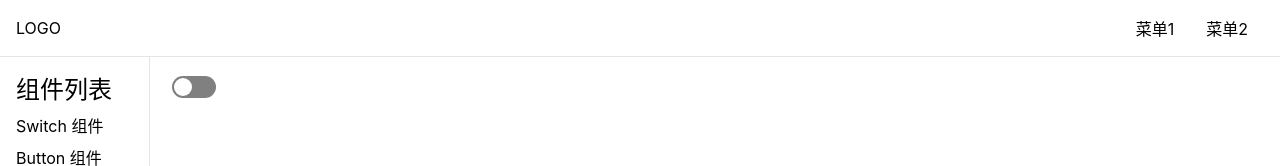
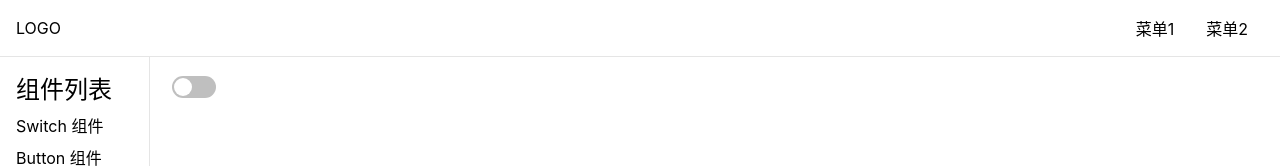
Before and after one commit to YingJiangHui/lemon-ui, a Vue app: page /#/doc/switch in a window 1280 px wide. Shown: the top 166 px of the page. Built offline with nearby package versions, Linux system fonts and the light colour scheme; the HTML template or start-up script is replaced by a standard one.

Commit message:
Button组件支持属性绑定

```diff
--- a/src/components/ButtonDemo.vue
+++ b/src/components/ButtonDemo.vue
@@ -1,11 +1,22 @@
 <template>
 <div>
-    Button
+    <Button size='small' @click="onClick" @focus="onClick" @mouseenter="onClick">按钮</Button>
 </div>
 </template>
 
 <script lang="ts">
+import Button from '../lib/Button.vue'
 export default {
-
+    components: {
+        Button
+    },
+    setup() {
+        const onClick = () => {
+            console.log('hi')
+        }
+        return {
+            onClick
+        }
+    }
 }
 </script>
--- /dev/null
+++ b/src/lib/Button.vue
@@ -0,0 +1,24 @@
+<template>
+<div :size=size>
+    <button v-bind="rest">
+        <slot></slot>
+    </button>
+</div>
+</template>
+
+<script lang="ts">
+export default {
+    inheritAttrs: false,
+    setup(props, context) {
+        const {
+            size,
+            ...rest
+        } = context.attrs
+        console.log(rest)
+        return {
+            rest,
+            size
+        }
+    }
+}
+</script>
--- a/src/lib/Switch.vue
+++ b/src/lib/Switch.vue
@@ -5,7 +5,10 @@
 <script lang="ts">
 export default {
     props: {
-        value: Boolean
+        value: {
+            type: Boolean,
+            default: false
+        }
     },
     setup(props, context) {
         const toggle = () => {
@@ -26,12 +29,12 @@ button {
     height: $h;
     width: $h*2;
     border: none;
-    background: grey;
+    background: rgba(191, 191, 191);
     border-radius: $h/2;
     position: relative;
     left: 0;
-    box-shadow: 0 0 0 10px rgba(30, 144, 255, 0);
-    transition: box-shadow .3s;
+    box-shadow: 0 0 0 7px rgba(30, 144, 255, 0);
+    transition: box-shadow 500ms;
 }
 
 .checked {
```
